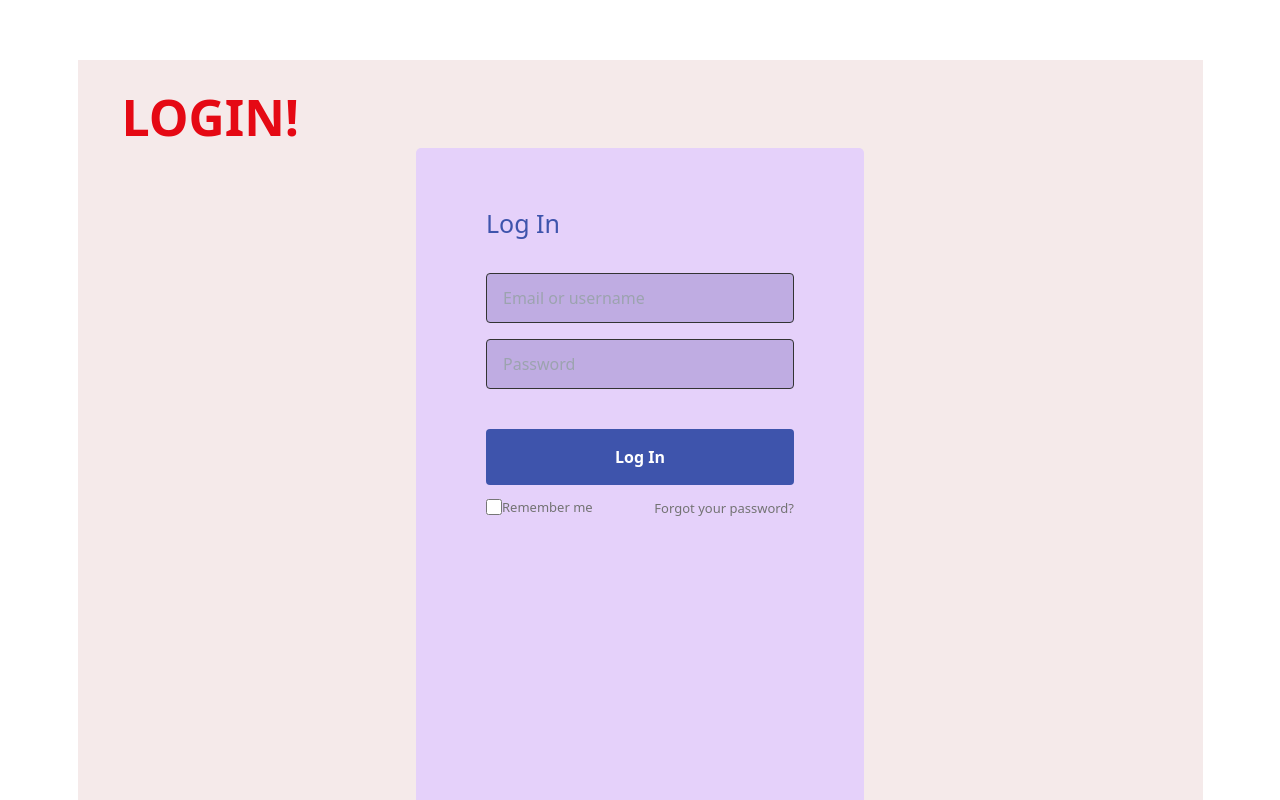
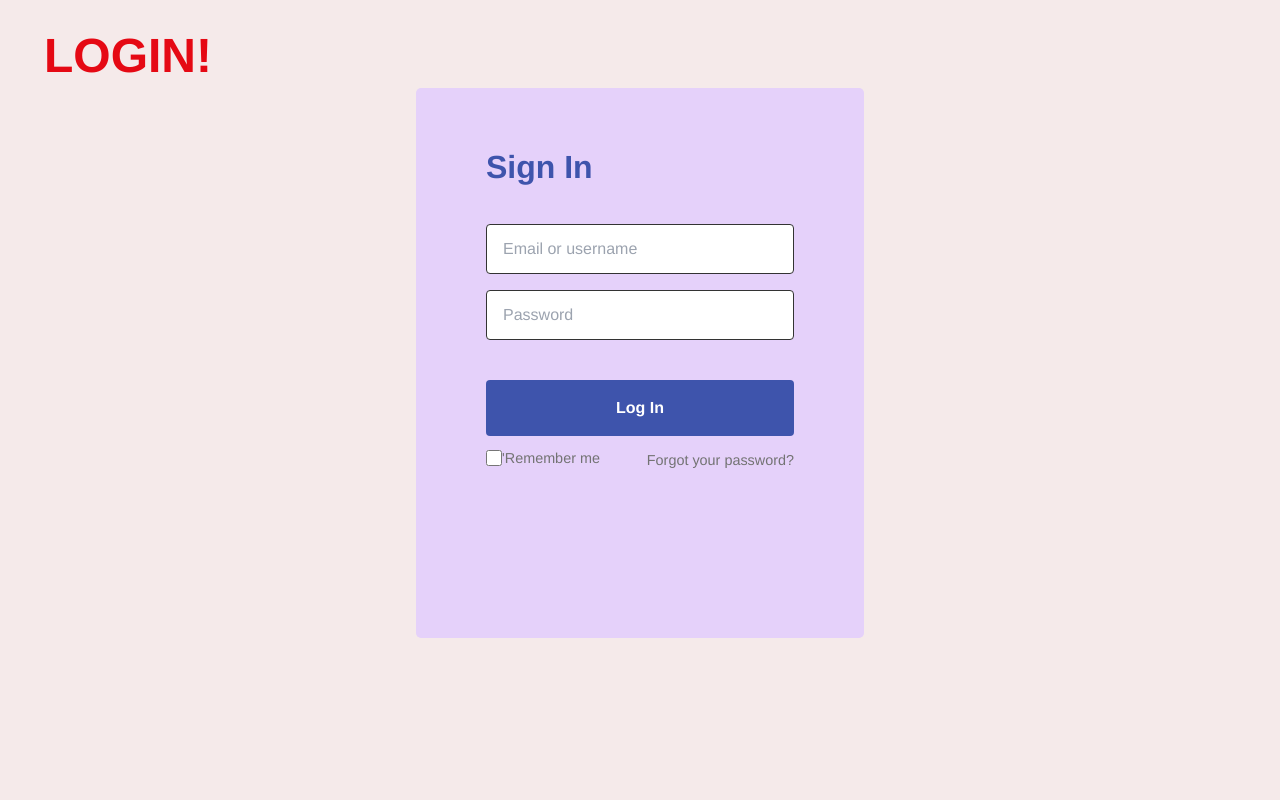
Before and after one commit to NgoThanhCong/feweb, a React (Create React App) app: page /Login in a window 1280 px wide. Shown: the top 800 px of the page. Built offline with nearby package versions, Linux system fonts and the light colour scheme.

Commit message:
New changes

```diff
--- a/src/App.js
+++ b/src/App.js
@@ -1,24 +1,24 @@
 import { BrowserRouter, Routes, Route } from "react-router-dom";
 import "./App.css";
-import "./style.css";
-import Login from "./page/admin/Login";
-import "./css/style.css";
-import "./css/style2.css";
+// import "./style.css";
+// import "./css/style2.css";
 import "bootstrap/dist/css/bootstrap.min.css";
 import CreateAccount from "./page/admin/CreateAccount";
 import Ideas from "./page/qam/ViewIdea";
 import Cat from "./page/qam/CategoryEditor";
 import UserList from "./page/admin/UserList";
 import ViewIdea from "./page/admin/ViewIdea";
+import Login from "./Login";
 
 function App() {
   return (
     <Routes>
+      <Route path="/" element={<Login />} />
       <Route path="/Login" element={<Login />} />
       <Route path="/CreateAccount" element={<CreateAccount />} />
       <Route path="/UserList" element={<UserList />} />
       <Route path="/ViewIdea" element={<ViewIdea />} />
-      <Route path="/" element={<Ideas />} />
+      <Route path="/qamIdea" element={<Ideas />} />
       <Route path="/CatEditor" element={<Cat />} />
     </Routes>
   );
--- a/src/css/style.css
+++ b/src/Login.css
@@ -2,17 +2,11 @@
 *{
     padding: 0;
     margin: 0;
-    box-sizing: border-box;
+    box-sizing: border-box ;
 }
 
-/**** Tải hình nền trên trang Login và thiết lập background-image cho trang Login ****/
-.login-container{
-    background-image: url("./pink.webp");
-    background-size: cover;
-    height: 1086px;
-    position: relative;
-    width: 100%;
-}
+/**** Tải hình nền trên trang Login và thiết lập background cho trang Login ****/
+
 
 /**** Css cho lớp phủ mờ - overlay cho layout ****/
 .login-overlay{
@@ -25,7 +19,7 @@
 }
 
 /**** Css html chung cho trang web *****/
-html{
+.html{
     font-size: 10px;
     font-family: 'Helvetica Neue',Helvetica,Arial,sans-serif
 }
@@ -41,7 +35,7 @@ html{
 }
 
 .login-header a{
-    font-size: 5rem; /* 5rem nghĩa là 50px(gấp 5 lần font-size của root - html) */
+    font-size: 3rem; /* 5rem nghĩa là 50px(gấp 5 lần font-size của root - html) */
     font-weight: 700;
     text-decoration: none;
     text-transform: uppercase;
@@ -51,8 +45,8 @@ html{
 /**** Css cho phần login-body ****/
 .login-body{
     width: 448px;
-    height: 660px;
-    /* background-color:  rgba(0, 0, 0, 0.75); Màu nền với độ mờ 0.75 */
+    height: 550px;
+    /* background-color:  rgba(0, 0, 0, 0.75); /* Màu nền với độ mờ 0.75 */
     background-color:  #E5D1FA;
     /* background-color: #393E46; */
     position: absolute;
@@ -66,8 +60,8 @@ html{
 
 /**** css cho login-form-header ****/
 .login-form-header{
-    font-size: 3.2rem;
-    font-weight: 700px;
+    font-size: 2rem ;
+    font-weight: 800px;
     color: #3E54AC;
     /* color: #00ADB5; */
 }
@@ -83,13 +77,13 @@ html{
     height: 50px;
     margin-top: 16px;
     padding: 0 16px;
-    font-size: 1.6rem;
+    font-size: 1rem;
 
-    color: #000000;
-    /* color: #fff; */
+    /* color: #000000; */
+    color: #fff;
 
     /* background-color:  #333333; */
-    background-color:  #BFACE2;
+    /* background-color:  #BFACE2; */
 
     border: 1px solid #333333;
     border-radius: 4px;
@@ -112,7 +106,7 @@ html{
     /* background-color: #e50914; */
     background-color: #3E54AC;
     width: 100%;
-    font-size: 1.6rem;
+    font-size: 1rem;
     padding:16px;
     border-radius: 4px;
     border: 0px;
@@ -123,7 +117,7 @@ html{
 /**** Css cho login-form-helper ****/
 .login-form-help{
     color: #737373;
-    font-size: 1.3rem;
+    font-size: 0.9rem;
     display: flex;
     justify-content: space-between; /* giúp sắp xếp các phần tử nằm bên trong theo chiều dọc hoặc chiều ngang */
 }
@@ -137,7 +131,7 @@ html{
 }
 
 .remember-lbl{
-    position: relative;
+    position:relative;
     bottom: 3px;
 }
 
--- /dev/null
+++ b/src/Login.js
@@ -0,0 +1,79 @@
+import { Button, ButtonGroup } from "@mui/material";
+import React from "react";
+import "./Login.css";
+import styles from './Login.css';
+
+/**** Tải hình nền trên trang Login và thiết lập background-image cho trang Login ****/
+const loginContainer = {
+  /* background-image: url("./pink.webp"); */
+  backgroundSize: 'cover',
+  height: '1000px',
+  position: 'relative',
+  width: '100%'
+};
+
+function Login() {
+  const handleSubmit = (event) => {
+    event.preventDefault(); // Prevent page refresh
+  };
+  return (
+    <>
+      <form onSubmit={handleSubmit}>
+        <div className="html">
+          <div style={loginContainer}>
+            <div className="login-header">
+              <a href="/">Login!</a>
+            </div>
+
+            <div className="login-body">
+              {/* -- Form Login -- */}
+              <div className="login-form-container">
+                <div className="login-form-header">
+                  <h4 style={{ fontSize:"2rem", fontWeight:"700" }}>Sign In</h4>
+                </div>
+
+                <div className="login-form">
+                  <input
+                    type="text"
+                    className="login-form-input"
+                    placeholder="Email or username"
+                    maxLength="100"
+                    required
+                  />
+                  <input
+                    type="password"
+                    className="login-form-input"
+                    placeholder="Password"
+                    maxLength="100"
+                    required
+                  />
+                  <button className="login-form-button">Log In</button>
+
+                  <div className="login-form-help">
+                    <div className="login-form-rememberMe">
+                      <input
+                        type="checkbox"
+                        className="remberMe-cbx"
+                        id="checkbox_id"
+                      />
+
+                      <label className="remember-lbl" htmlFor="checkbox_id">
+                        'Remember me
+                      </label>
+                    </div>
+                    <a className="help-link" href="/">
+                      Forgot your password?
+                    </a>
+                  </div>
+                </div>
+              </div>
+            </div>
+            <div className="login-overlay"></div>
+          </div>
+        </div>
+      </form>
+    </>
+  );
+}
+
+export default Login;
--- /dev/null
+++ b/src/NavBar.js
@@ -0,0 +1,42 @@
+import React from "react";
+import { FormControl, NavbarBrand, NavLink } from "react-bootstrap";
+import Button from "react-bootstrap/Button";
+import Container from "react-bootstrap/Container";
+import NavbarCollapse from "react-bootstrap/esm/NavbarCollapse";
+import NavbarToggle from "react-bootstrap/esm/NavbarToggle";
+import Form from "react-bootstrap/Form";
+import Nav from "react-bootstrap/Nav";
+import Navbar from "react-bootstrap/Navbar";
+import { Link } from "react-router-dom";
+
+export default function NavBar() {
+  return (
+    <>
+      <Navbar bg="primary" variant="dark">
+        <Container fluid>
+          <NavbarBrand href="#home">FPT Greenwich</NavbarBrand>
+          <NavbarToggle aria-controls="navbarScroll" />
+            <Nav
+              className="me-auto my-2 my-lg-0"
+              style={{ maxHeight: "100px" }}
+              navbarScroll
+            >
+              <NavLink as={Link} to={`/Login`} active>Home</NavLink>
+              <NavLink href="#ViewIdea" active>Event</NavLink>
+              <NavLink href="#UserList" active>User Manager</NavLink>
+              <NavLink href="#CreateAccount" active>CreateAccount</NavLink>
+            </Nav>
+            <Form className="d-flex">
+              <FormControl
+                type="search"
+                placeholder="Search"
+                className="me-2"
+                aria-label="Search"
+              />
+              <Button variant="outline-success" active>Search</Button>
+            </Form>
+        </Container>
+      </Navbar>
+    </>
+  );
+}
--- a/src/page/admin/Login.js
+++ /dev/null
@@ -1,53 +0,0 @@
-import { Button, ButtonGroup } from "@mui/material";
-import React from "react";
-
-function Login() {
-    const handleSubmit = event => {
-        event.preventDefault(); // Prevent page refresh
-    };
-    return (
-        <>
-        <form onSubmit={handleSubmit}>
-        <div className="container">
-            <div className="login-container">
-
-                <div className="login-header">
-                    <a href="/">Login!</a>
-                </div>
-
-                <div className="login-body">
-
-                    <div className="login-form-container">
-                        <div className="login-form-header">
-                            <h1>
-                                Log In
-                            </h1>
-                        </div>
-
-                        <div className="login-form">
-                            <input type="text" className="login-form-input" placeholder="Email or username" maxLength="100"
-                                required/>
-                            <input type="password" className="login-form-input" placeholder="Password" maxLength="100"
-                                required/>
-                            <button className="login-form-button">Log In</button>
-
-                            <div className="login-form-help">
-                                <div className="login-form-rememberMe">
-                                    <input type="checkbox" className="remberMe-cbx" id="checkbox_id"/>
-                                    <label className="remember-lbl" htmlFor="checkbox_id">Remember me</label>
-                                </div>
-                                <a className="help-link" href="/">Forgot your password?</a>
-                            </div>
-                        </div>
-                    </div>
-                </div>
-                <div className="login-overlay">
-                </div>
-            </div>
-        </div>
-        </form>
-        </>
-    )
-};
-
-export default Login;
```
Also changed, not shown: src/page/admin/CreateAccount.js (+8 -74 lines), src/Header.js (added).
